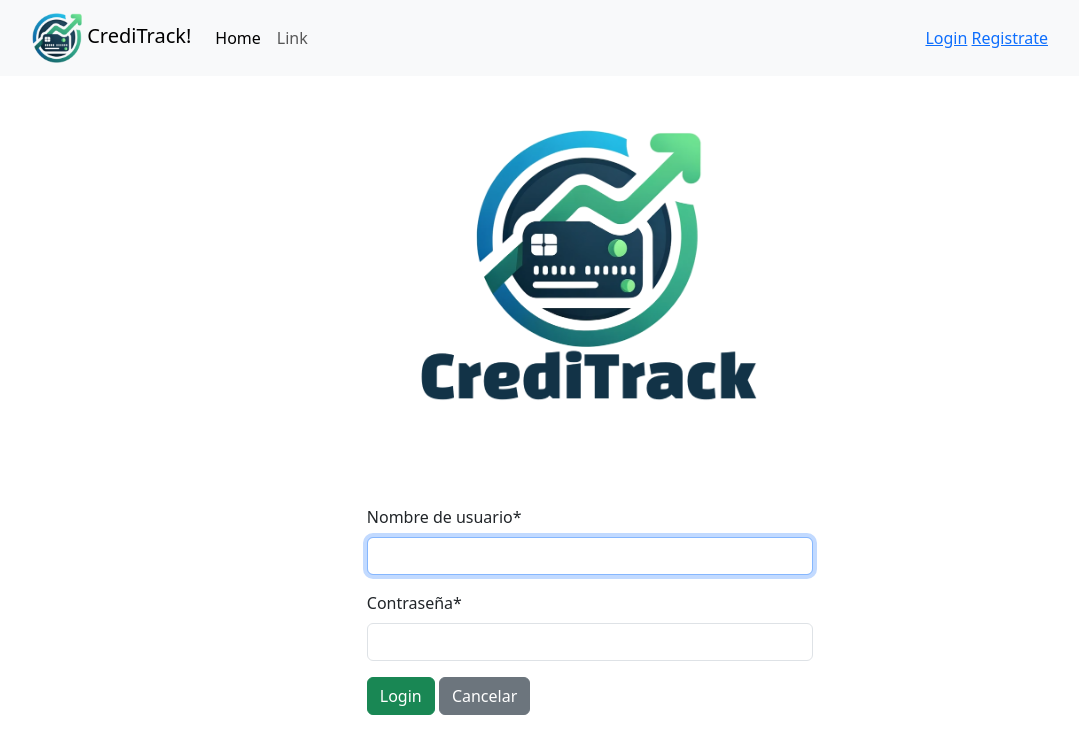
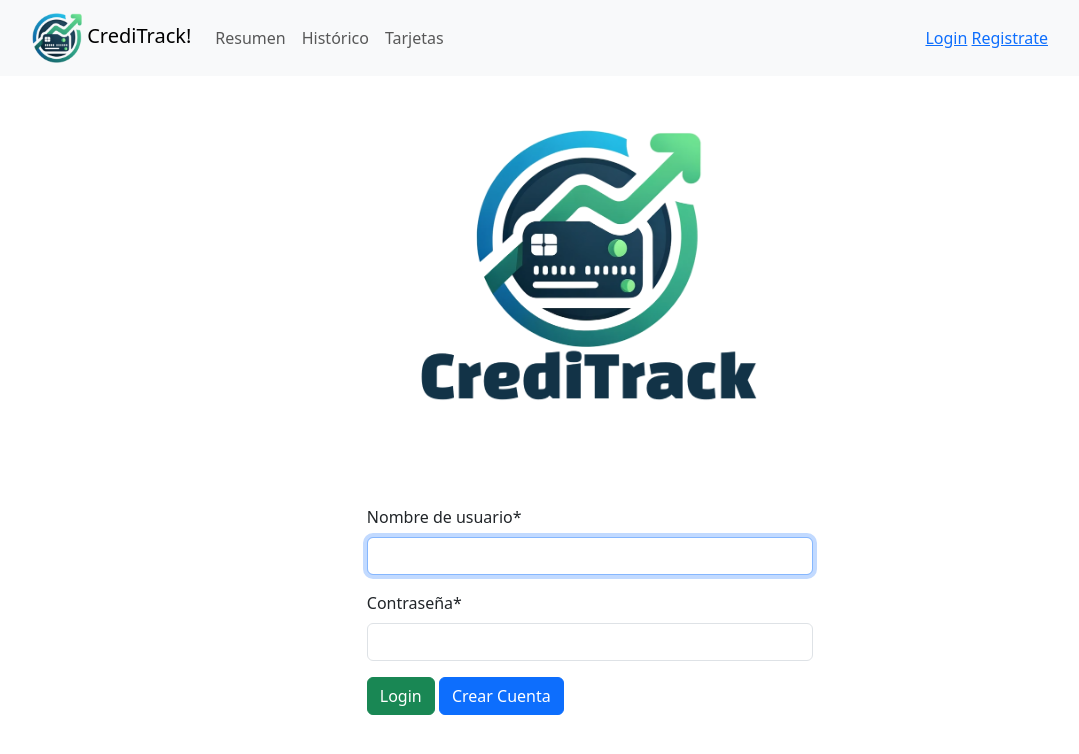
Before and after one commit to PentaPichon/CrediTrack, a Django app: page /autenticacion/logear in a window 1280 px wide. Shown: the top 754 px of the page, without its empty margins (50-1129 px from the left). Run offline with Django 5.2, Linux system fonts and the light colour scheme; some libraries are stand-ins or nearby versions.

Commit message:
ultimos cambios

```diff
--- a/CrediTrack/autenticacion/templates/login/login.html
+++ b/CrediTrack/autenticacion/templates/login/login.html
@@ -21,7 +21,7 @@
     {{form|crispy}}
 
     <button type="submit" class="btn btn-success">Login</button>
-    <a href="{% url 'lista_operaciones' %}" class="btn btn-secondary">Cancelar</a>
+    <a href="{% url 'Autenticacion'%}" class="btn btn-primary">Crear Cuenta</a>
 
     <br>
     <br>
--- a/CrediTrack/gestor_tarjetas/models.py
+++ b/CrediTrack/gestor_tarjetas/models.py
@@ -42,6 +42,7 @@ class Calendario(models.Model):
     numero_cuota = models.PositiveIntegerField()
     monto_cuota = models.DecimalField(max_digits=10, decimal_places =2)
     fecha_vencimiento = models.DateField()
+    fecha_cierre_en_operacion = models.DateField(null=False)
     concepto = models.CharField(max_length=200)
 
     def __str__(self):
--- a/CrediTrack/gestor_tarjetas/templates/gestor_tarjetas/base.html
+++ b/CrediTrack/gestor_tarjetas/templates/gestor_tarjetas/base.html
@@ -21,12 +21,14 @@
           <div class="collapse navbar-collapse" id="navbarSupportedContent">
             <ul class="navbar-nav me-auto mb-2 mb-lg-0">
               <li class="nav-item">
-                <a class="nav-link active" aria-current="page" href="#">Home</a>
+                <a class="nav-link" href="{% url 'resumen' %}">Resumen</a>
               </li>
               <li class="nav-item">
-                <a class="nav-link" href="#">Link</a>
+                <a class="nav-link" href="{% url 'lista_operaciones' %}">Histórico</a>
               </li>
-
+              <li class="nav-item">
+                <a class="nav-link" href="{% url 'listar_tarjetas' %}">Tarjetas</a>
+              </li>
 
             </ul>
 
--- a/CrediTrack/gestor_tarjetas/templates/gestor_tarjetas/lista_operaciones.html
+++ b/CrediTrack/gestor_tarjetas/templates/gestor_tarjetas/lista_operaciones.html
@@ -5,8 +5,7 @@
 
 <br>
 <a href="{% url 'nueva_operacion' %}" class="btn btn-primary">Nueva Operación</a>
-<a href="{% url 'resumen' %}" class="btn btn-primary">Ver Resumen</a>
-<a href="{% url 'listar_tarjetas' %}" class="btn btn-primary">Ver Tarjetas</a>
+
 
 <br><br><br>
 
--- a/CrediTrack/gestor_tarjetas/templatetags/my_filters.py
+++ b/CrediTrack/gestor_tarjetas/templatetags/my_filters.py
@@ -10,3 +10,8 @@ def format_currency(value):
         return locale.format_string("%.*f", (0, value), grouping=True)
     except (ValueError, TypeError):
         return value
+
+
+@register.filter(name='get_item')
+def get_item(dictionary, key):
+    return dictionary.get(key,0)
```
Also changed, not shown: CrediTrack/gestor_tarjetas/templates/gestor_tarjetas/resumen.html (+10 -4 lines), CrediTrack/gestor_tarjetas/views.py (+19 -9 lines), CrediTrack/db.sqlite3, CrediTrack/gestor_tarjetas/migrations/0007_calendario_fecha_cierre_en_operacion.py (added).
